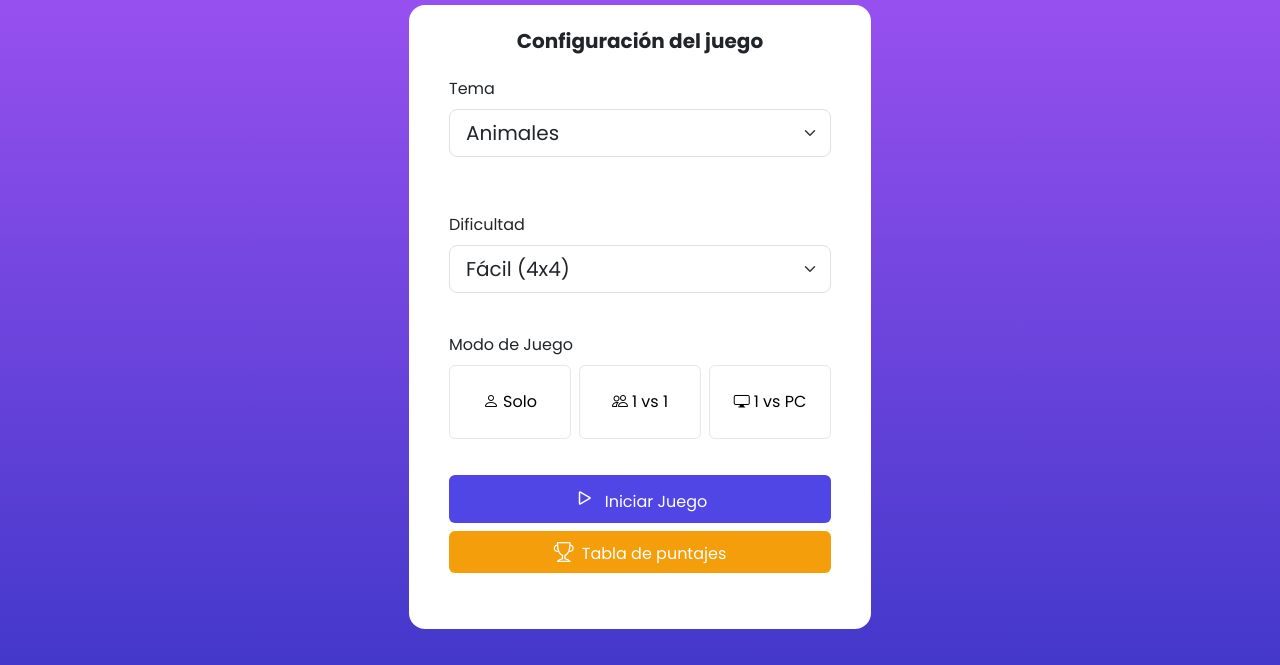
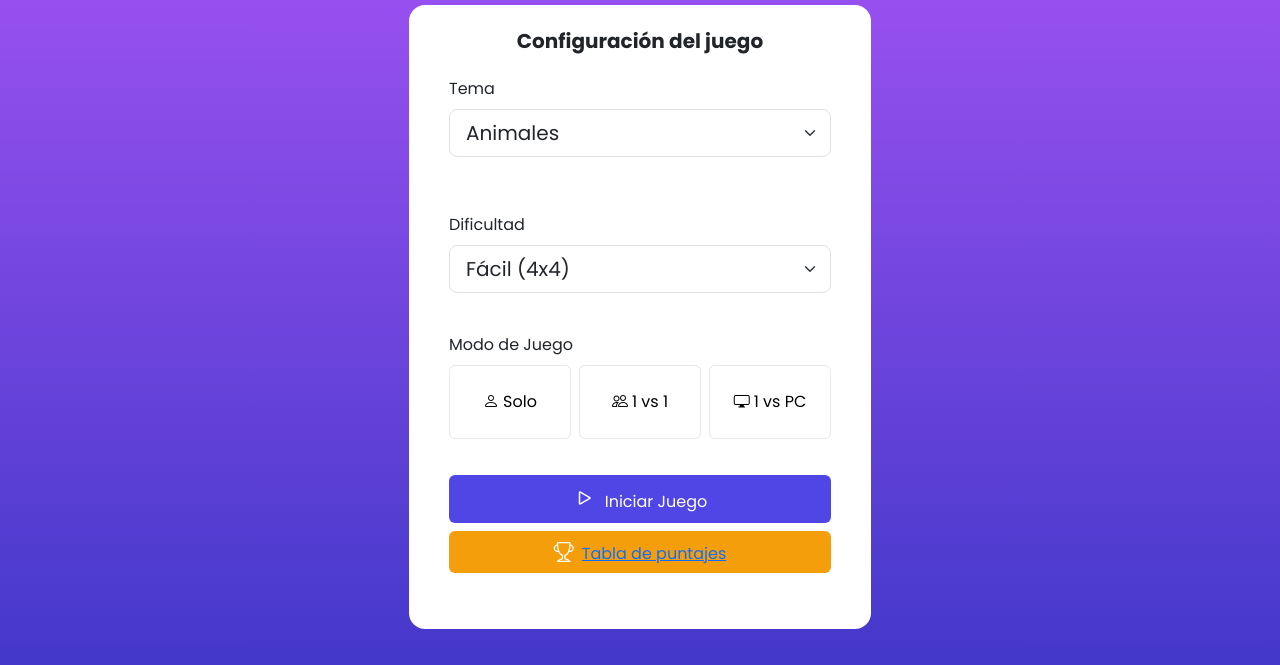
Before and after one commit to Giancarlo95P/memory-game, a website: page index.html in a window 1280 px wide. Shown: the part 135-800 px from the top of the page. Drawn offline with nearby package versions, Linux system fonts and the light colour scheme.

Commit message:
score-board: avance relizado

```diff
--- a/index.html
+++ b/index.html
@@ -46,7 +46,7 @@
         <div class="container p-3 px-0">
             <div class="d-grid gap-2 p-3">
             <button type="button" class="btn btn-primary btn-primary-start w-100 fs-6"  onclick="saveOptions()"><i class="bi bi-play me-2 fs-4"></i>Iniciar Juego</button>
-            <button type="button" class="btn btn-primary btn-primary-score w-100 fs-6"><i class="bi bi-trophy me-2 fs-5"></i>Tabla de puntajes</button>
+            <button type="button" class="btn btn-primary btn-primary-score w-100 fs-6"><i class="bi bi-trophy me-2 fs-5"></i><a href="score-board.html">Tabla de puntajes</a></button>
             </div>
         </div>
         </div>
```
Also changed, not shown: score-board.html (+1 -1 lines).
